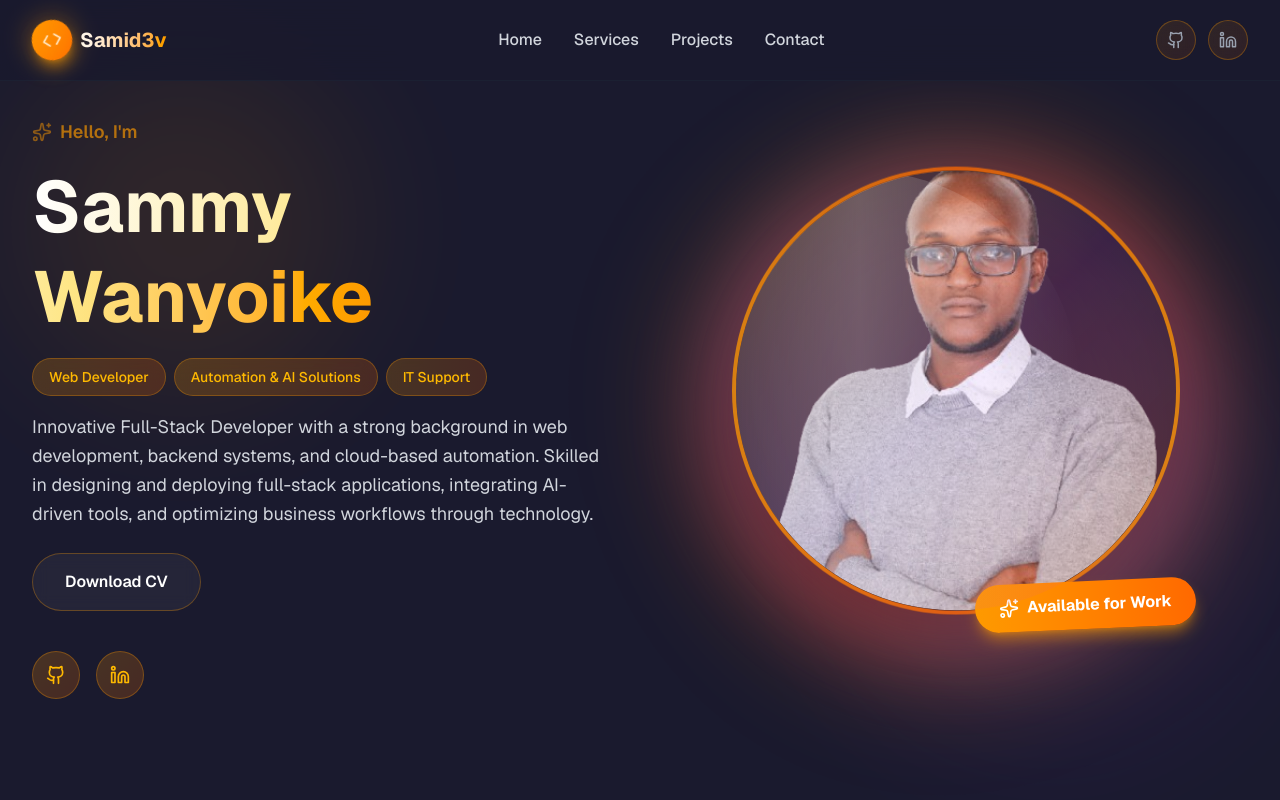
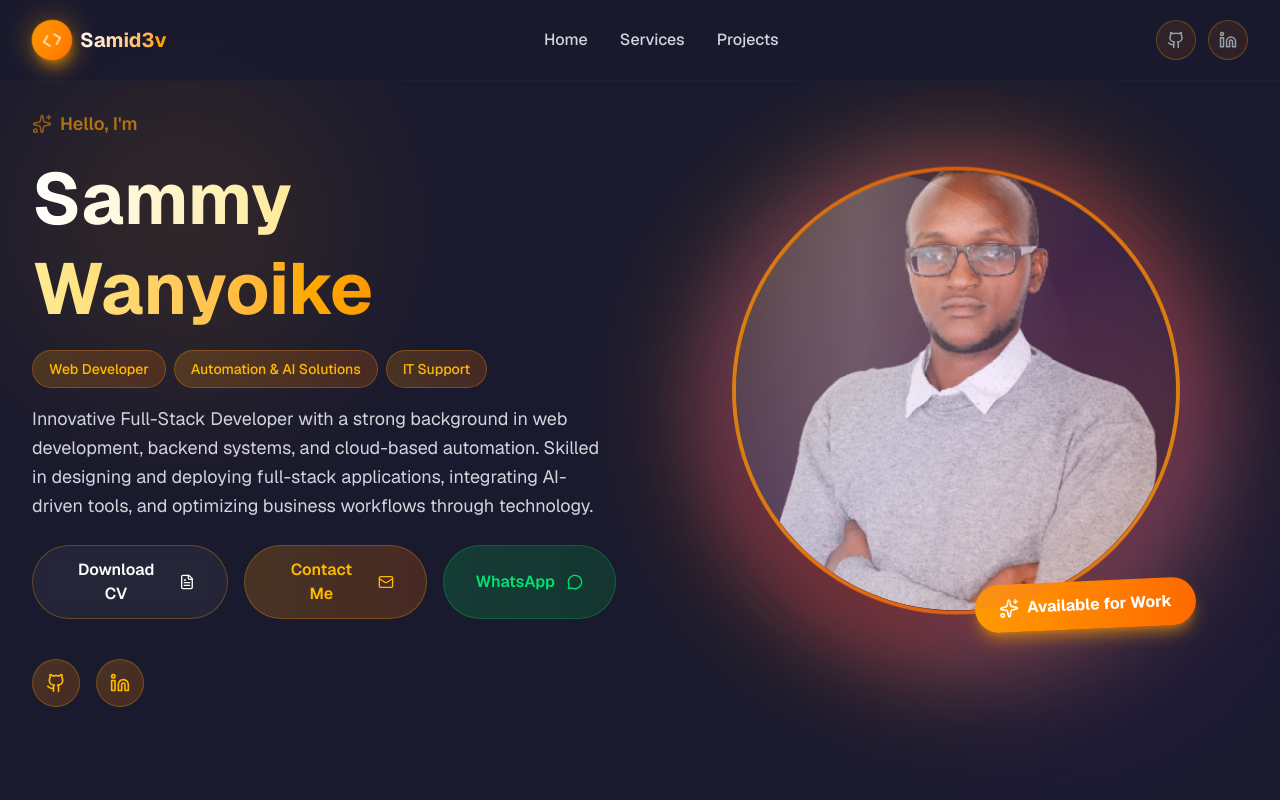
Before and after one commit to samid3v/portfolio, a Next.js app: page / in a window 1280 px wide. Shown: the top 800 px of the page. Built offline with nearby package versions, Linux system fonts and the light colour scheme.

Commit message:
ui update

```diff
--- a/app/components/Header.tsx
+++ b/app/components/Header.tsx
@@ -11,7 +11,6 @@ export default function Header() {
     { name: "Home", href: "#home" },
     { name: "Services", href: "#services" },
     { name: "Projects", href: "#projects" },
-    { name: "Contact", href: "#contact" },
   ];
 
   const socialLinks = [
@@ -164,6 +163,8 @@ export default function Header() {
                     <motion.a
                       key={social.label}
                       href={social.href}
+                      target="_blank"
+                      rel="noopener noreferrer"
                       initial={{ opacity: 0, scale: 0 }}
                       animate={{ opacity: 1, scale: 1 }}
                       transition={{ delay: 0.3 + index * 0.1 }}
--- a/app/components/Hero.tsx
+++ b/app/components/Hero.tsx
@@ -1,7 +1,7 @@
 "use client";
 
 import { motion } from "framer-motion";
-import { Github, Linkedin, Sparkles } from "lucide-react";
+import { Github, Linkedin, Sparkles, Mail, MessageCircle, FileText } from "lucide-react";
 
 export default function Hero() {
   const socialLinks = [
@@ -102,16 +102,37 @@ export default function Hero() {
               initial={{ opacity: 0, y: 20 }}
               animate={{ opacity: 1, y: 0 }}
               transition={{ delay: 0.7 }}
-              className="flex flex-wrap gap-4"
+              className="flex gap-4"
             >
               <motion.a
                 href="/cv/Sammy_CV.pdf"
                 download
                 whileHover={{ scale: 1.05 }}
                 whileTap={{ scale: 0.95 }}
-                className="px-8 py-4 bg-white/5 backdrop-blur-sm border border-amber-500/30 text-white rounded-full font-semibold hover:bg-white/10 transition-all inline-block text-center"
+                className="px-8 py-3 bg-white/5 backdrop-blur-sm border border-amber-500/30 text-white rounded-full font-semibold hover:bg-white/10 transition-all text-center flex items-center gap-3"
               >
-                Download CV
+                <span>Download CV</span>
+                <FileText size={16} />
+              </motion.a>
+              <motion.a
+                href="mailto:swanyoike154@gmail.com"
+                whileHover={{ scale: 1.05 }}
+                whileTap={{ scale: 0.95 }}
+                className="px-8 py-3 bg-gradient-to-r from-amber-500/20 to-orange-500/20 backdrop-blur-sm border border-amber-500/30 text-amber-400 rounded-full font-semibold hover:bg-amber-500/30 transition-all text-center flex items-center gap-3"
+              >
+                <span>Contact Me</span>
+                <Mail size={16} />
+              </motion.a>
+              <motion.a
+                href="https://wa.me/254713660231"
+                target="_blank"
+                rel="noopener noreferrer"
+                whileHover={{ scale: 1.05 }}
+                whileTap={{ scale: 0.95 }}
+                className="px-8 py-3 bg-gradient-to-r from-green-500/20 to-green-600/20 backdrop-blur-sm border border-green-500/30 text-green-400 rounded-full font-semibold hover:bg-green-500/30 transition-all text-center flex items-center gap-3"
+              >
+                <span>WhatsApp</span>
+                <MessageCircle size={16} />
               </motion.a>
             </motion.div>
 
--- a/app/components/Projects.tsx
+++ b/app/components/Projects.tsx
@@ -207,6 +207,8 @@ export default function Projects() {
 
                   <motion.a
                     href={project.live}
+                    target="_blank"
+                    rel="noopener noreferrer"
                     whileHover={{ scale: 1.1 }}
                     whileTap={{ scale: 0.9 }}
                     className="flex items-center gap-2 text-gray-400 hover:text-amber-500 transition-colors"
```
